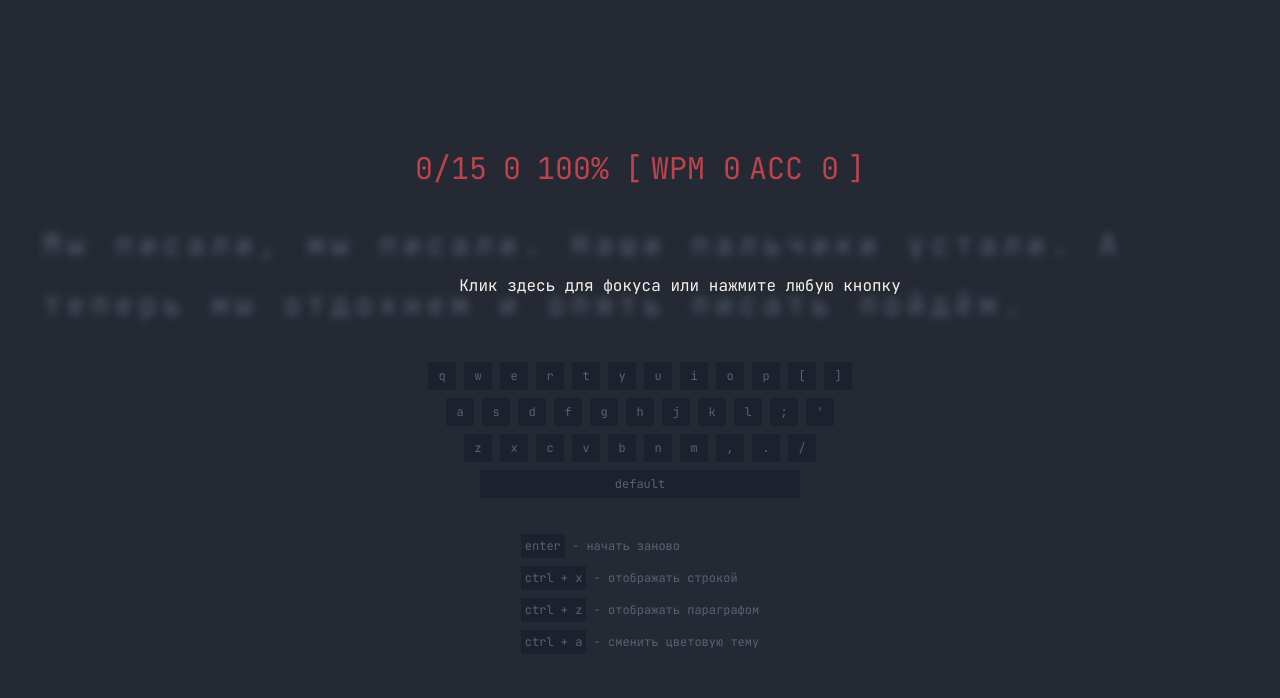
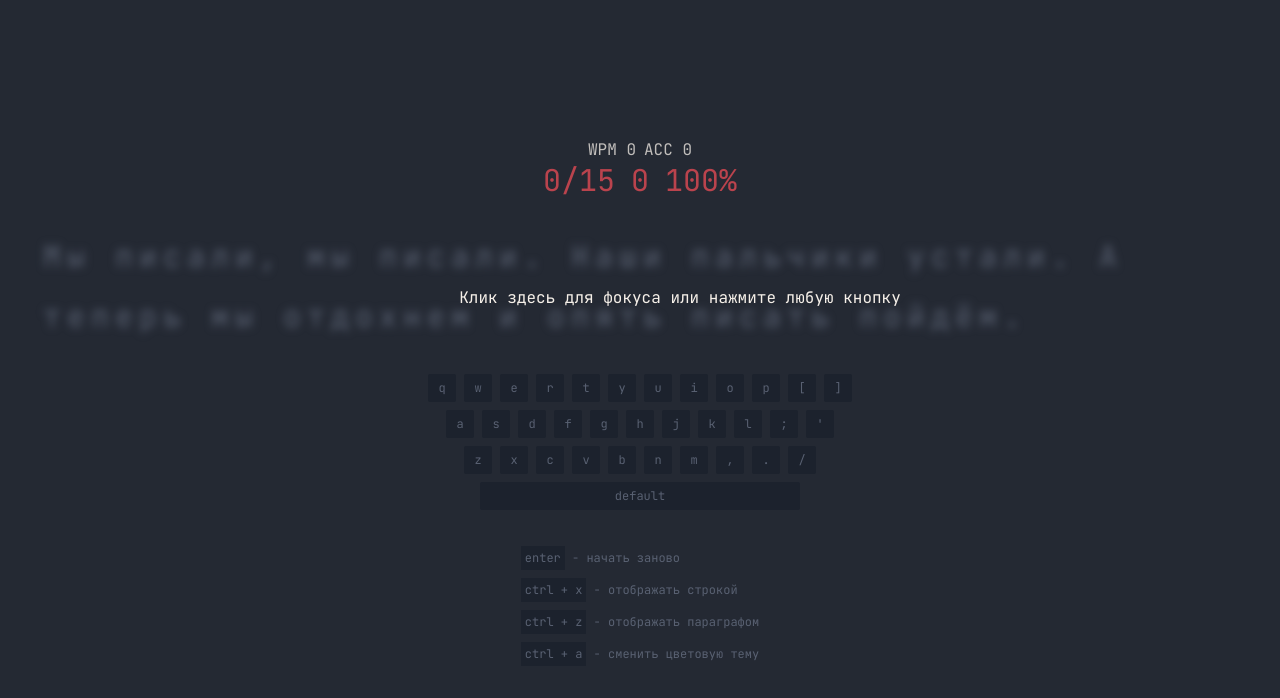
Before and after one commit to kirillmihalych/code-type, a Vue app: page / in a window 1280 px wide. Shown: the top 698 px of the page. Built offline with nearby package versions, Linux system fonts and the light colour scheme; what @tanstack/vue-query would draw is missing.

Commit message:
fix results display

```diff
--- a/src/components/ResultsDisplay.vue
+++ b/src/components/ResultsDisplay.vue
@@ -1,17 +1,16 @@
 <template>
-  <div class="px-10 opacity-75 flex gap-4 text-primary text-3xl">
-    <div>
-      <span> {{ props.writtenWordsAmount }}</span
-      >/{{ props.totalWordsAmount }}
+  <div class="grid place-items-center opacity-75">
+    <div class="flex gap-2 text-helper">
+      <span>WPM {{ props.finalResultWpm }}</span>
+      <span>ACC {{ props.finalAccuracy }}</span>
     </div>
-    <div>{{ props.wpm }}</div>
-    <div>{{ props.accuracy }}</div>
-    <div class="flex gap-2">
-      [
-      <span>WPM {{ props.finalResultWpm }}</span>
-
-      <span>ACC {{ props.finalAccuracy }}</span>
-      ]
+    <div class="flex gap-4 text-primary text-3xl">
+      <div>
+        <span> {{ props.writtenWordsAmount }}</span
+        >/{{ props.totalWordsAmount }}
+      </div>
+      <div>{{ props.wpm }}</div>
+      <div>{{ props.accuracy }}</div>
     </div>
   </div>
 </template>
```
